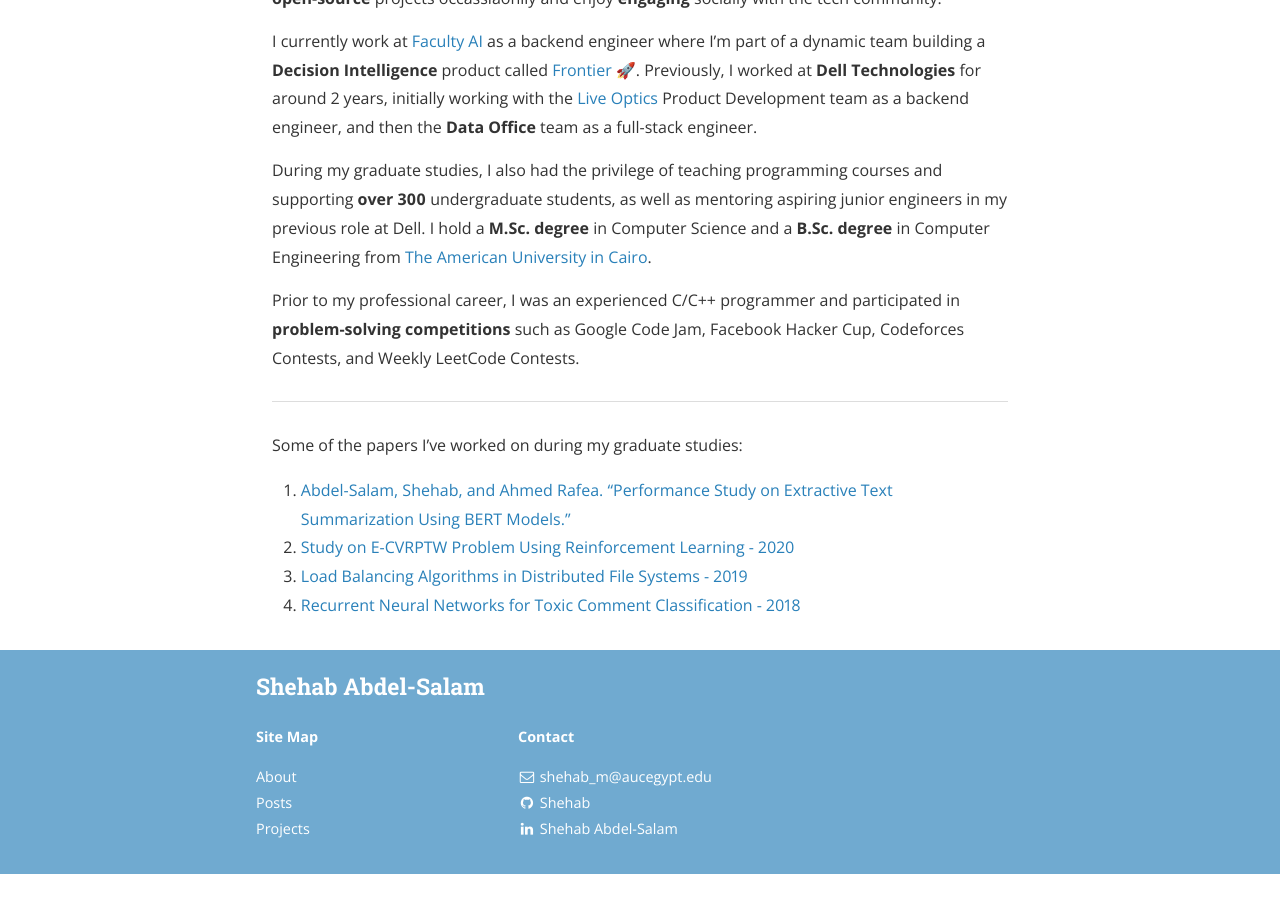
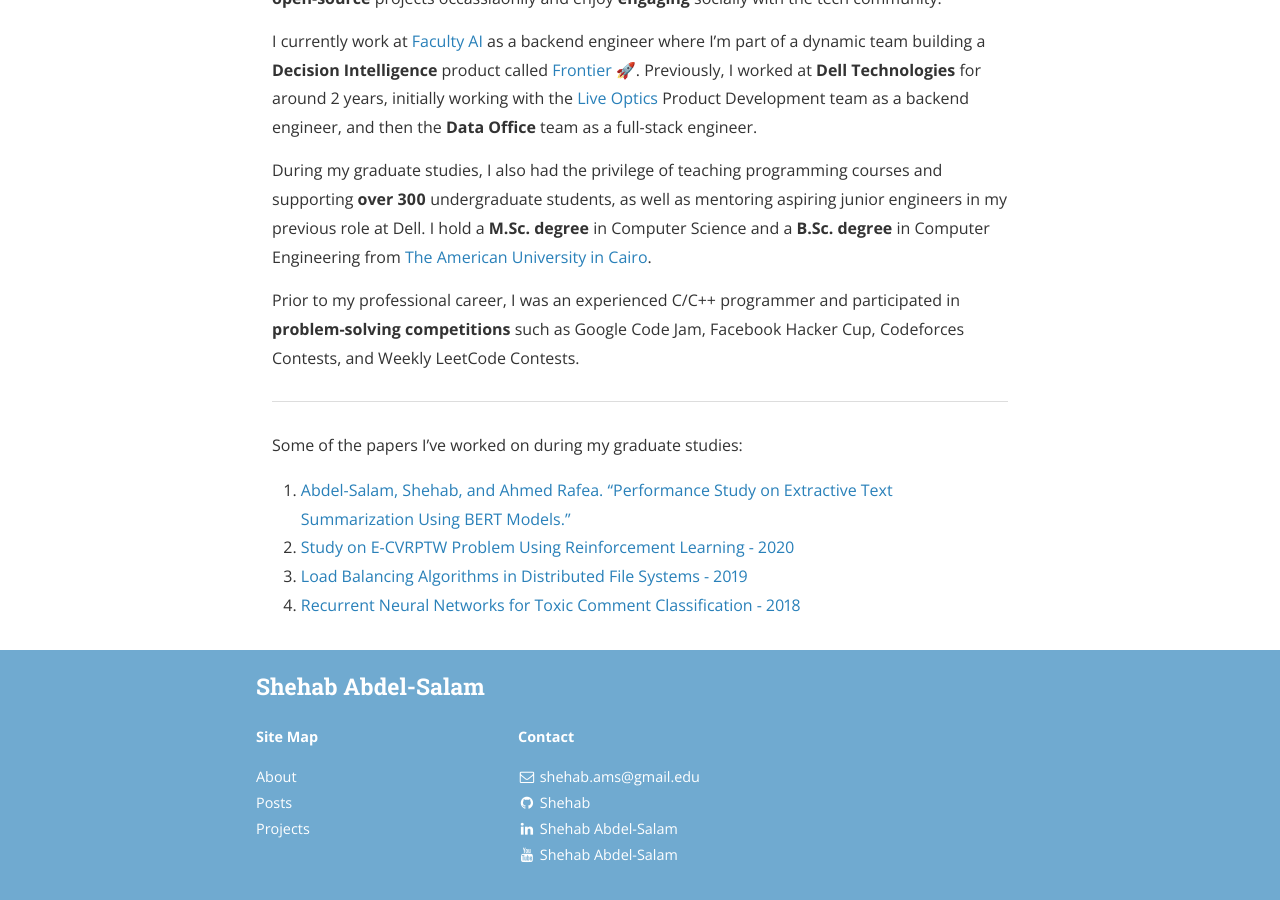
Before and after one commit to ShehabCE/shehabce.github.io, a Jekyll site: the page built from about.md, in a window 1280 px wide and 900 px high, scrolled down 917 px. Built offline with Jekyll 4.4.1, drawn with Linux system fonts in a browser that asks for light colours; nearby versions of some CDN libraries; a style sheet for code colours, icons or effects is not loaded; before the commit the page ends 1791 px from its top, so only the background shows below that.

Commit message:
Update contact

```diff
--- a/_config.yml
+++ b/_config.yml
@@ -11,7 +11,7 @@
 # Site settings
 title: Shehab Abdel-Salam
 subtitle: "Writing articles. Writing code. Sometimes I do both."
-email: shehab_m@aucegypt.edu
+email: shehab.ams@gmail.edu
 name: Shehab Abdel-Salam
 description: >
   Writing articles. Writing code. Sometimes I do both.
@@ -99,8 +99,15 @@
   - name: LinkedIn
     icon: linkedin
     username: Shehab Abdel-Salam
-    url: https://www.linkedin.com/in/shehab-abdel-salam-0a12ab97/
+    url: https://www.linkedin.com/in/shehab-abdel-salam
     desc: Connect with me on LinkedIn
+    share: true
+
+  - name: YouTube
+    icon: youtube
+    username: Shehab Abdel-Salam
+    url: https://www.youtube.com/channel/UCtnnffSXDiw2RH3s3ZAcEkw
+    desc: Subscribe on YouTube
     share: true
 
   - name: Google+
@@ -108,13 +115,6 @@
     username:
     url:
     desc: Add me to your Circles
-    share: false
-
-  - name: YouTube
-    icon: youtube
-    username:
-    url:
-    desc: Subscribe on YouTube
     share: false
 
   - name: Instagram
--- a/about.md
+++ b/about.md
@@ -23,7 +23,7 @@
 3. [Load Balancing Algorithms in Distributed File Systems - 2019](https://drive.google.com/file/d/1uwlMDUGlllPCa1riIjcvhv8-sL7gsdoJ/view?usp=sharing)
 4. [Recurrent Neural Networks for Toxic Comment Classification - 2018](https://github.com/shehab-as/ToxicCommentClassification)
 
-[linkedin]: https://www.linkedin.com/in/shehab-abdel-salam-0a12ab97/
+[linkedin]: https://www.linkedin.com/in/shehab-abdel-salam
 [github]: https://github.com/shehab-as
 [company]: https://faculty.ai
 [university]: https://www.aucegypt.edu
```
